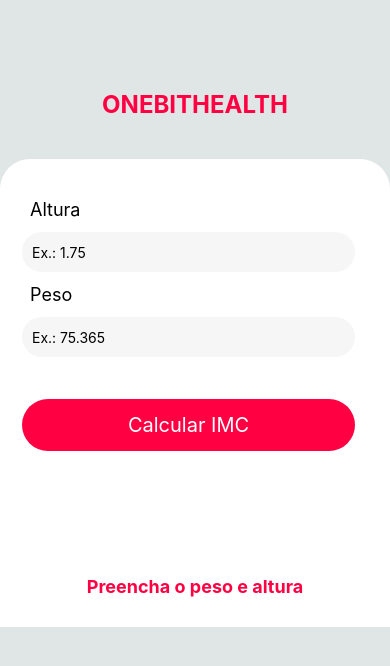
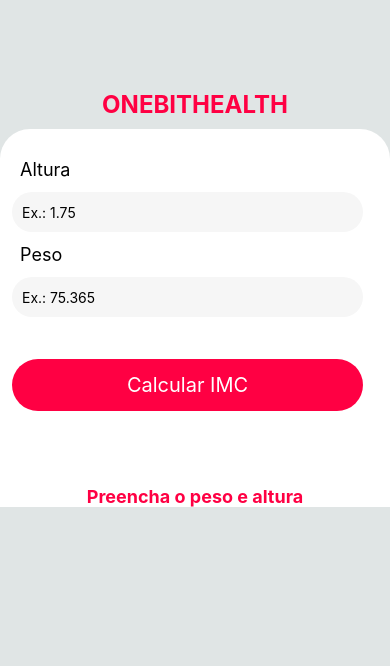
Before and after one commit to luad3cristal/onebithealth, a React Native app: screen / in a window 390 px wide. Shown: the top 666 px of the page. Built offline with nearby package versions, Linux system fonts and the light colour scheme.

Commit message:
style: refactor style to allow button visibility constantly

```diff
--- a/src/components/form/resultimc/style.js
+++ b/src/components/form/resultimc/style.js
@@ -3,9 +3,8 @@
 const styles = StyleSheet.create({
   resultImc: {
     flex: 1,
-    marginTop: 15,
-    paddingTop: 60,
-    borderRadius: 50,
+    marginTop: 20,
+    paddingTop: 15,
     alignItems: "center",
     width: "100%",
   },
--- a/src/components/form/style.js
+++ b/src/components/form/style.js
@@ -2,20 +2,15 @@
 
 const styles = StyleSheet.create({
   formContext: {
-    width: "100%",
-    height: "100%",
-    bottom: 0,
+    flex: 1,
     backgroundColor: "#fff",
     alignItems: "center",
-    marginTop: 30,
+    paddingTop: 30,
     borderTopLeftRadius: 30,
     borderTopRightRadius: 30,
   },
   form: {
     width: "100%",
-    height: "auto",
-    marginTop: 30,
-    padding: 10,
   },
   formLabel: {
     color: "#000",
```
